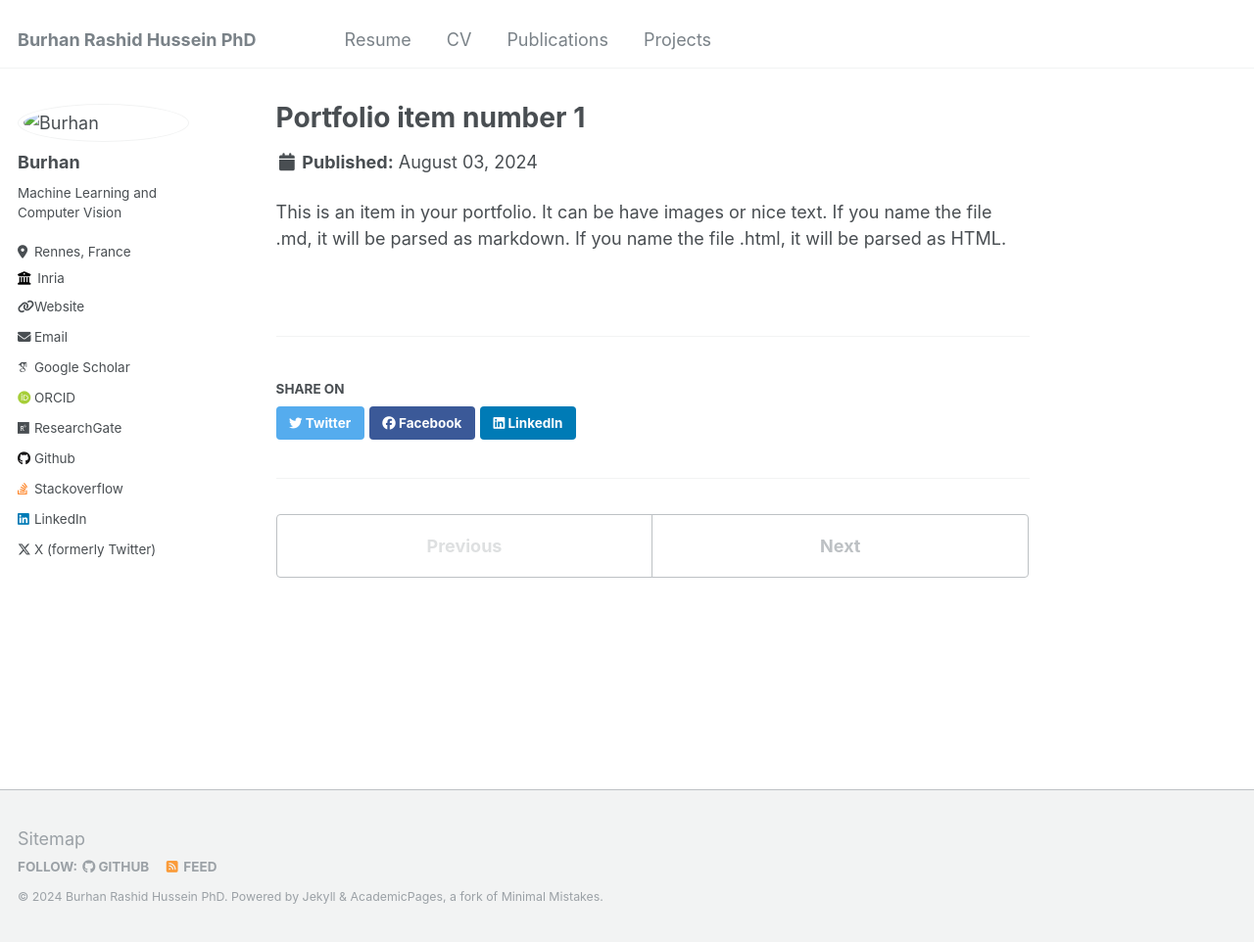
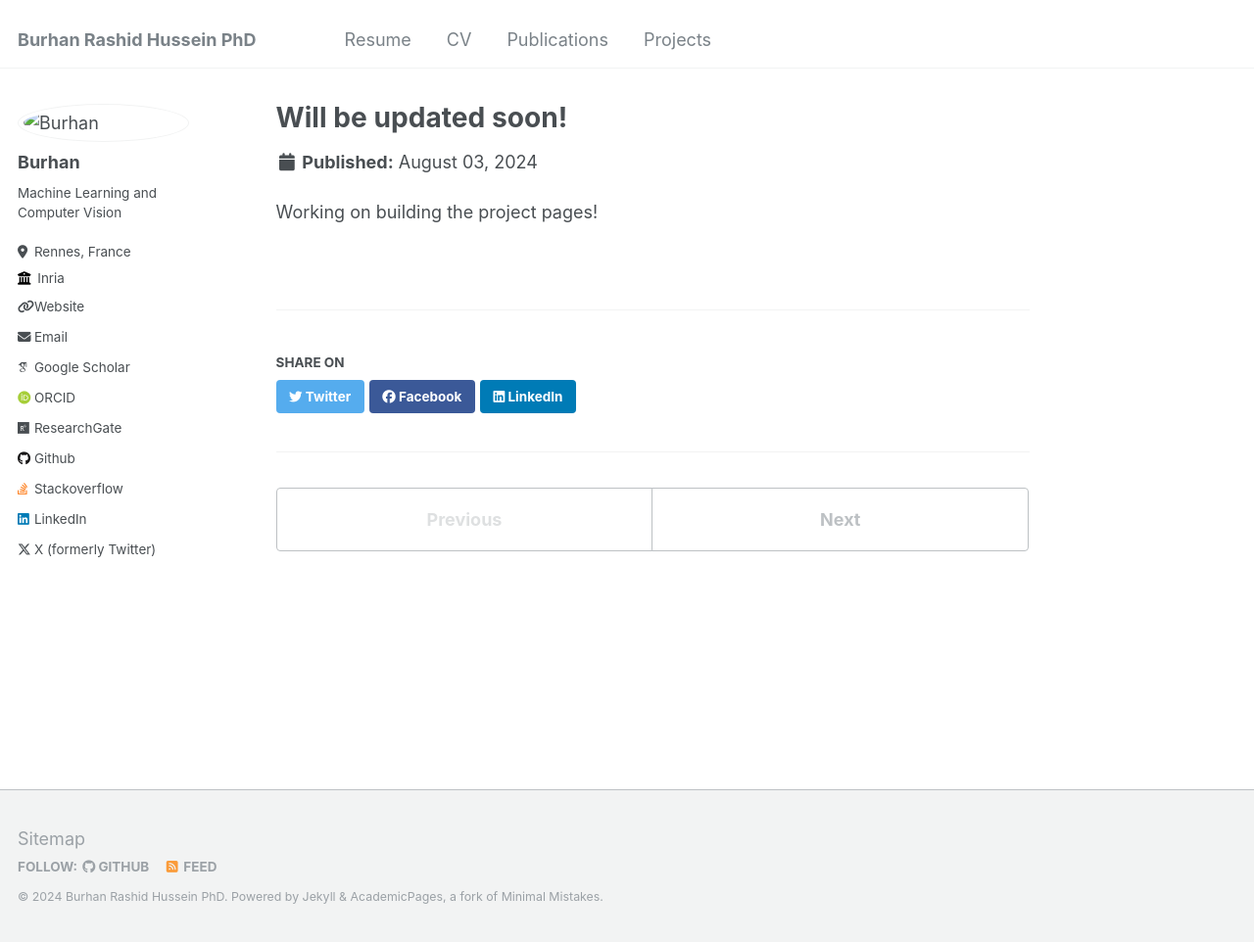
Before and after one commit to burhr2/burhr2.github.io, a Jekyll site: the page built from _portfolio/portfolio-1.md, in a window 1280 px wide and 962 px high. Shown: the whole window at 98% size. Built offline with Jekyll 4.4.1, drawn with Linux system fonts in a browser that asks for light colours; some web fonts are replaced.

Commit message:
Update on working pages

```diff
--- a/_config.yml
+++ b/_config.yml
@@ -21,7 +21,7 @@ repository               : "https://github.com/burhr2/burhr2.github.io"
 #               Additional customization can be done by editing /_includes/author-profile.html
 author:
   # Biographic information
-  avatar           : "/images/burhan_passphoto.jpg"
+  avatar           : /images/burhan_passphoto.jpg
   name             : "Burhan"
   pronouns         : # example: "she/her"
   bio              : "Machine Learning and Computer Vision"
@@ -57,7 +57,7 @@ author:
   keybase          : # Username
   instagram        : # Username
   lastfm           : # Username
-  linkedin         : "https://www.linkedin.com/in/burhan-rashid-hussein-phd-0387a489/"
+  linkedin         : burhan-rashid-hussein-phd-0387a489
   mastodon         : # URL
   medium           : # URL
   pinterest        : # Username
--- a/_portfolio/portfolio-1.md
+++ b/_portfolio/portfolio-1.md
@@ -1,7 +1,7 @@
 ---
-title: "Portfolio item number 1"
-excerpt: "Short description of portfolio item number 1<br/><img src='/images/500x300.png'>"
+title: "Will be updated soon!"
+excerpt: "This will hold the project descriptions<br/><img src='/images/500x300.png'>"
 collection: portfolio
 ---
 
-This is an item in your portfolio. It can be have images or nice text. If you name the file .md, it will be parsed as markdown. If you name the file .html, it will be parsed as HTML.
+Working on building the project pages!
```
